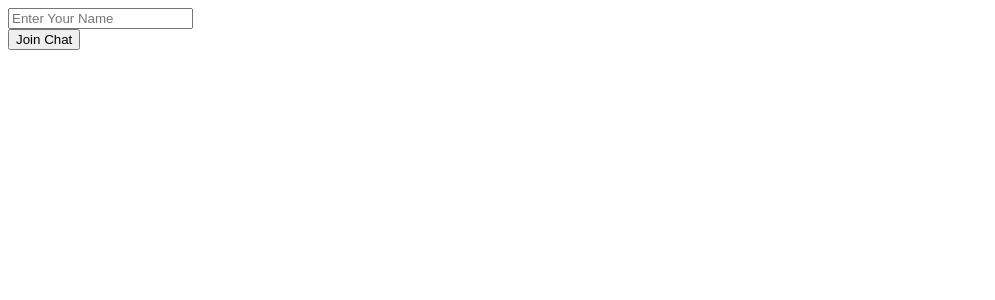
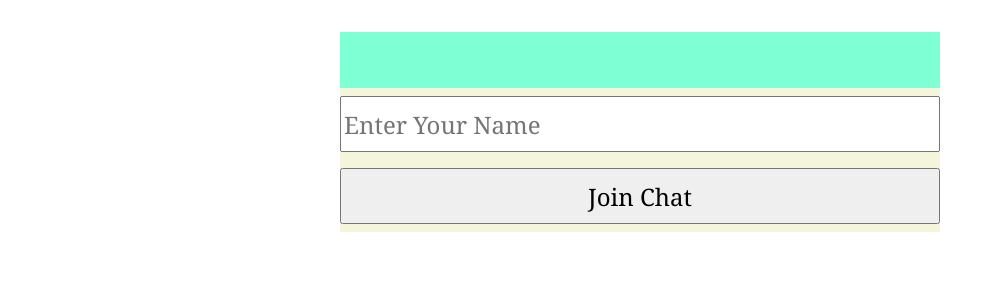
Before and after one commit to riya107/STT_TECH_WARRIORS_PROJECT, a React (Create React App) app in the folder front_end/: page / in a window 1280 px wide. Shown: the top 300 px of the page, without its empty margins (0-995 px from the left). Built offline with nearby package versions, Linux system fonts and the light colour scheme.

Commit message:
Homepage Completed

```diff
--- a/front_end/src/components/Home.js
+++ b/front_end/src/components/Home.js
@@ -1,6 +1,6 @@
 import React, {useState} from 'react'
 import {useNavigate} from 'react-router-dom'
-
+import "../styles/Home.css"
 
 let exportuser;
 
--- /dev/null
+++ b/front_end/src/styles/Home.css
@@ -0,0 +1,29 @@
+.head{
+    width: 100%;
+    height: 7vh;
+    background-color: aquamarine;
+}
+
+form{
+    width:50%;
+    min-width: 360px;
+    max-width: 600px;
+    background-color: beige;
+    margin: auto;
+    height: 50vh;
+    max-height: 200px;
+    margin-top: 4vh;
+}
+
+.component{
+    font-family: Cambria, Cochin, Georgia, Times, 'Times New Roman', serif;
+    width: 100%;
+    height: 7vh;
+    box-sizing: border-box;
+    font-size: 1.5rem;
+    margin:1vh 0;
+}
+
+input[type="submit"]:hover{
+    cursor: pointer;
+}
```
